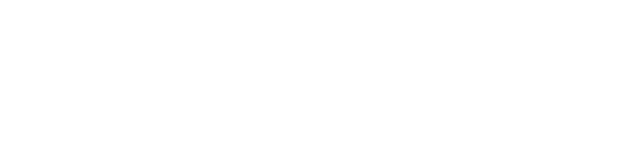
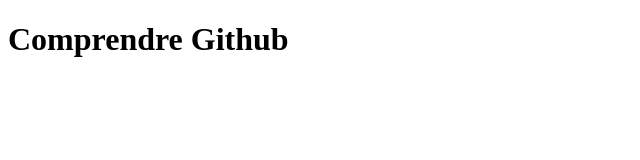
Before and after one commit to Geoffreyabr/HelloWorld, a plain HTML site: page index.html in a window 1280 px wide. Shown: the whole page, without its empty margins (0-640 px from the left). Drawn offline with Linux system fonts and the light colour scheme.

Commit message:
adding H1 on body

```diff
--- a/index.html
+++ b/index.html
@@ -9,6 +9,7 @@
 
     </head>
     <body>
+        <h1>Comprendre Github</h1>
 
     </body>
 </html>
```
